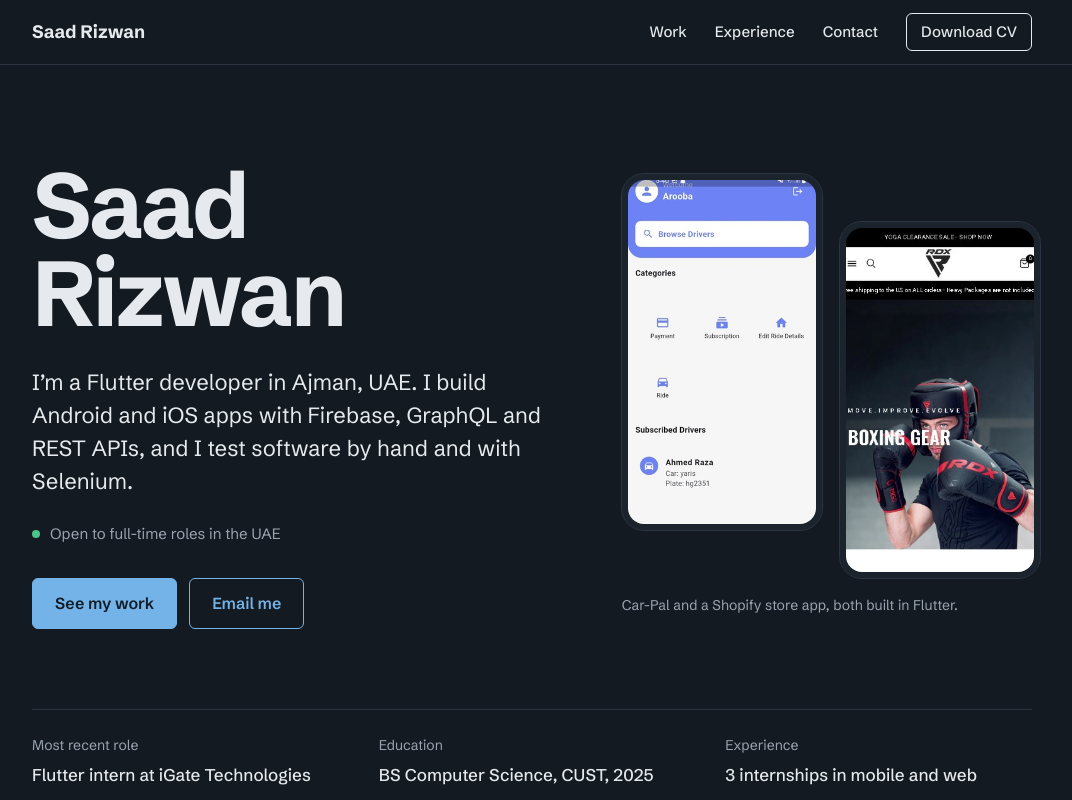
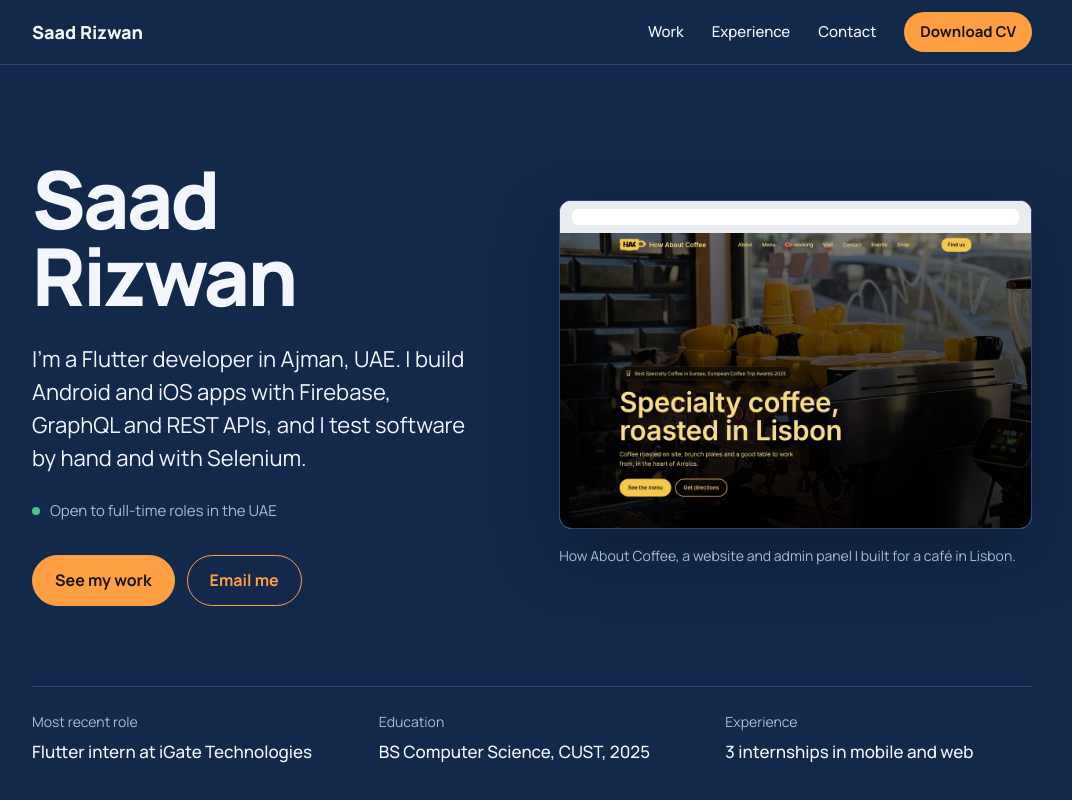
Before and after one commit to Saadi6969/portfolio, a plain HTML site: page index.html in a window 1280 px wide. Shown: the top 800 px of the page, without its empty margins (108-1180 px from the left). Drawn offline with Linux system fonts and the light colour scheme.

Commit message:
Update index.html

```diff
--- a/index.html
+++ b/index.html
@@ -6,8 +6,8 @@
 <title>Saad Rizwan | Flutter Developer in Ajman, UAE</title>
 <meta name="description" content="Saad Rizwan is a Flutter developer and QA tester in Ajman, UAE, building Android and iOS apps with Firebase, GraphQL and REST APIs. Open to full-time roles.">
 <link rel="canonical" href="https://saadrizwan.vercel.app/">
-<meta name="theme-color" content="#141a21">
-<meta name="color-scheme" content="dark">
+<meta name="theme-color" content="#13294b">
+<meta name="color-scheme" content="light">
 <meta name="google-site-verification" content="google22505d8295560da2">
 
 <meta property="og:type" content="website">
@@ -29,7 +29,7 @@
 
 <link rel="preconnect" href="https://fonts.googleapis.com">
 <link rel="preconnect" href="https://fonts.gstatic.com" crossorigin>
-<link href="https://fonts.googleapis.com/css2?family=Schibsted+Grotesk:wght@400;500;600;700&display=swap" rel="stylesheet">
+<link href="https://fonts.googleapis.com/css2?family=Manrope:wght@400;500;600;700;800&display=swap" rel="stylesheet">
 
 <script type="application/ld+json">
 {
@@ -47,16 +47,30 @@
 
 <style>
 :root {
-  --paper: #141a21;
-  --surface: #1b232c;
-  --ink: #e6eaee;
-  --muted: #9aa5b1;
-  --line: #2b3541;
-  --accent: #74b3e8;
-  --accent-ink: #a3cdf2;
-  --on-accent: #0f1b27;
+  --paper: #ffffff;
+  --surface: #f2f5f9;
+  --ink: #14213a;
+  --muted: #566176;
+  --line: #e2e7ee;
+  --accent: #13294b;
+  --accent-ink: #0a1a33;
+  --on-accent: #ffffff;
+  --orange: #ff9f43;
+  --orange-ink: #ffb46b;
   --max: 1080px;
   --gap: clamp(20px, 4vw, 40px);
+}
+.dark {
+  --paper: #13294b;
+  --surface: #1c3762;
+  --ink: #f3f6fb;
+  --muted: #a8bad8;
+  --line: #2c4673;
+  --accent: #ff9f43;
+  --accent-ink: #ffb46b;
+  --on-accent: #1a1408;
+  background: var(--paper);
+  color: var(--ink);
 }
 
 *, *::before, *::after { box-sizing: border-box; }
@@ -67,7 +81,7 @@ body {
   margin: 0;
   background: var(--paper);
   color: var(--ink);
-  font-family: "Schibsted Grotesk", system-ui, -apple-system, "Segoe UI", sans-serif;
+  font-family: "Manrope", system-ui, -apple-system, "Segoe UI", sans-serif;
   font-size: 17px;
   line-height: 1.6;
 }
@@ -85,21 +99,21 @@ a:hover { color: var(--accent-ink); }
 /* header */
 .site-head { border-bottom: 1px solid var(--line); background: var(--paper); position: sticky; top: 0; z-index: 5; }
 .site-head .wrap { display: flex; align-items: center; justify-content: space-between; height: 64px; }
-.brand { font-weight: 700; color: var(--ink); text-decoration: none; font-size: 18px; }
+.brand { font-weight: 800; color: var(--ink); text-decoration: none; font-size: 18px; }
 .nav { display: flex; gap: 28px; align-items: center; }
 .nav a { color: var(--ink); text-decoration: none; font-size: 15px; font-weight: 500; }
 .nav a:hover { color: var(--accent); }
-.nav .cv { border: 1px solid var(--ink); border-radius: 6px; padding: 6px 14px; }
-.nav .cv:hover { background: var(--ink); color: var(--paper); }
+.nav .cv { background: var(--accent); color: var(--on-accent); border-radius: 999px; padding: 8px 16px; font-weight: 700; }
+.nav .cv:hover { background: var(--accent-ink); color: var(--on-accent); }
 
 /* hero */
 .hero { padding: clamp(48px, 8vw, 96px) 0 clamp(48px, 7vw, 80px); }
-.hero-grid { display: grid; grid-template-columns: 1.25fr 1fr; gap: clamp(32px, 6vw, 80px); align-items: center; }
+.hero-grid { display: grid; grid-template-columns: 1fr 1.05fr; gap: clamp(32px, 6vw, 80px); align-items: center; }
 .hero h1 {
-  font-size: clamp(48px, 7.6vw, 92px);
+  font-size: clamp(44px, 6.4vw, 80px);
   line-height: 0.96;
   letter-spacing: -0.035em;
-  font-weight: 700;
+  font-weight: 800;
   margin: 0 0 28px;
 }
 .hero .lede { font-size: clamp(19px, 2vw, 22px); line-height: 1.5; max-width: 30em; margin: 0 0 20px; color: var(--ink); }
@@ -107,7 +121,7 @@ a:hover { color: var(--accent-ink); }
 .status::before { content: ""; width: 8px; height: 8px; border-radius: 50%; background: #4cc38a; }
 .actions { display: flex; flex-wrap: wrap; gap: 12px; }
 .btn {
-  display: inline-block; padding: 12px 22px; border-radius: 6px; font-weight: 600; font-size: 16px;
+  display: inline-block; padding: 12px 22px; border-radius: 999px; font-weight: 700; font-size: 16px;
   text-decoration: none; border: 1px solid var(--accent);
 }
 .btn-primary { background: var(--accent); color: var(--on-accent); }
@@ -116,13 +130,10 @@ a:hover { color: var(--accent-ink); }
 .btn-plain:hover { background: var(--surface); }
 
 .showcase { margin: 0; justify-self: end; }
-.showcase-phones { display: flex; gap: 18px; align-items: flex-start; }
-.showcase-phones img {
-  width: 200px; aspect-ratio: 9 / 16; height: auto; object-fit: cover; object-position: top;
-  border-radius: 22px; border: 6px solid var(--surface); outline: 1px solid var(--line);
-  background: var(--surface);
-}
-.showcase-phones img + img { margin-top: 48px; }
+.browser { display: block; width: min(560px, 100%); border-radius: 12px; overflow: hidden; background: #fff; border: 1px solid var(--line); box-shadow: 0 24px 60px rgba(4, 12, 28, 0.35); }
+.browser-bar { display: flex; align-items: center; height: 32px; padding: 0 12px; background: #e9edf2; }
+.browser-bar span { flex: 1; height: 16px; border-radius: 6px; background: #fff; }
+.browser img { width: 100%; height: auto; }
 .showcase figcaption { color: var(--muted); font-size: 14px; margin-top: 16px; }
 
 .facts {
@@ -134,8 +145,9 @@ a:hover { color: var(--accent-ink); }
 
 /* sections */
 section { padding: clamp(56px, 8vw, 96px) 0; border-top: 1px solid var(--line); }
+section.dark, .hero + section { border-top: 0; }
 .sec-head { display: grid; grid-template-columns: 1fr 2fr; gap: var(--gap); margin-bottom: clamp(32px, 5vw, 56px); }
-.sec-head h2, .sec-title { font-size: clamp(28px, 3.4vw, 40px); line-height: 1.1; letter-spacing: -0.02em; margin: 0; font-weight: 700; }
+.sec-head h2, .sec-title { font-size: clamp(28px, 3.4vw, 40px); line-height: 1.1; letter-spacing: -0.02em; margin: 0; font-weight: 800; }
 .sec-head p { margin: 0; color: var(--muted); max-width: 36em; }
 
 .sec-title { margin-bottom: 12px; }
@@ -220,15 +232,14 @@ section { padding: clamp(56px, 8vw, 96px) 0; border-top: 1px solid var(--line);
   body { font-size: 16px; }
   .nav a:not(.cv) { display: none; }
   .groups, .contact-list { grid-template-columns: 1fr; }
-    .showcase, .showcase-phones { width: 100%; }
-  .showcase-phones img { width: calc(50% - 9px); }
+    .showcase { width: 100%; }
 }
 </style>
 </head>
 <body>
 <a class="skip" href="#main">Skip to content</a>
 
-<header class="site-head">
+<header class="site-head dark">
   <div class="wrap">
     <a class="brand" href="#top">Saad Rizwan</a>
     <nav class="nav" aria-label="Main">
@@ -241,7 +252,7 @@ section { padding: clamp(56px, 8vw, 96px) 0; border-top: 1px solid var(--line);
 </header>
 
 <main id="main">
-  <div class="hero" id="top">
+  <div class="hero dark" id="top">
     <div class="wrap hero-grid">
       <div class="hero-text">
         <h1>Saad Rizwan</h1>
@@ -253,11 +264,11 @@ section { padding: clamp(56px, 8vw, 96px) 0; border-top: 1px solid var(--line);
         </div>
       </div>
       <figure class="showcase">
-        <div class="showcase-phones">
-          <img src="images/carpal-1.jpg" alt="Car-Pal app home screen" width="317" height="651">
-          <img src="images/shopify-1.png" alt="Shopify store app home screen" width="316" height="547">
-        </div>
-        <figcaption>Car-Pal and a Shopify store app, both built in Flutter.</figcaption>
+        <a class="browser" href="#work" aria-label="See the How About Coffee project">
+          <span class="browser-bar"><span></span></span>
+          <img src="images/hac-home.jpg" alt="How About Coffee website home page" width="1200" height="750">
+        </a>
+        <figcaption>How About Coffee, a website and admin panel I built for a café in Lisbon.</figcaption>
       </figure>
     </div>
     <div class="wrap">
@@ -275,6 +286,34 @@ section { padding: clamp(56px, 8vw, 96px) 0; border-top: 1px solid var(--line);
         <h2 id="work-title">Work</h2>
         <p>Apps I’ve built during internships and on my own, plus a full website for a client.</p>
       </div>
+
+      <article class="project">
+        <div>
+          <h3>How About Coffee</h3>
+          <p class="kind">Website and admin panel for a client</p>
+          <p>A website for a specialty coffee shop and co-working café in Lisbon. Customers see the menu and events and book co-working seats. The owner edits menus, prices, opening hours, events and photos in an admin panel, and manages bookings there.</p>
+          <ul class="points">
+            <li>Booking form that checks opening hours and works out the price</li>
+            <li>Admin sign-in with JWT and protection against password guessing</li>
+            <li>REST API with photo uploads</li>
+          </ul>
+          <ul class="stack" aria-label="Built with">
+            <li>React</li><li>Vite</li><li>Python</li><li>FastAPI</li><li>MongoDB</li>
+          </ul>
+        </div>
+        <div>
+          <div class="screens wide" tabindex="0" aria-label="How About Coffee screenshots">
+            <figure><a href="images/hac-home.jpg" target="_blank" rel="noopener"><img src="images/hac-home.jpg" alt="How About Coffee: Home page" width="1200" height="750" loading="lazy"></a><figcaption>Home page</figcaption></figure>
+            <figure><a href="images/hac-booking.jpg" target="_blank" rel="noopener"><img src="images/hac-booking.jpg" alt="How About Coffee: Co-working booking form" width="1200" height="916" loading="lazy"></a><figcaption>Co-working booking form</figcaption></figure>
+            <figure><a href="images/hac-admin-bookings.jpg" target="_blank" rel="noopener"><img src="images/hac-admin-bookings.jpg" alt="How About Coffee: Admin panel: bookings" width="1200" height="750" loading="lazy"></a><figcaption>Admin panel: bookings</figcaption></figure>
+            <figure><a href="images/hac-menu.jpg" target="_blank" rel="noopener"><img src="images/hac-menu.jpg" alt="How About Coffee: Menu" width="1200" height="750" loading="lazy"></a><figcaption>Menu</figcaption></figure>
+            <figure><a href="images/hac-admin-menu.jpg" target="_blank" rel="noopener"><img src="images/hac-admin-menu.jpg" alt="How About Coffee: Admin panel: menu editor" width="1200" height="750" loading="lazy"></a><figcaption>Admin panel: menu editor</figcaption></figure>
+            <figure><a href="images/hac-coworking.jpg" target="_blank" rel="noopener"><img src="images/hac-coworking.jpg" alt="How About Coffee: Co-working section" width="1200" height="750" loading="lazy"></a><figcaption>Co-working section</figcaption></figure>
+            <figure><a href="images/hac-gallery.jpg" target="_blank" rel="noopener"><img src="images/hac-gallery.jpg" alt="How About Coffee: Photo gallery" width="1200" height="750" loading="lazy"></a><figcaption>Photo gallery</figcaption></figure>
+          </div>
+          <p class="scroll-hint">Scroll sideways for more. Click a screenshot to see it full size.</p>
+        </div>
+      </article>
 
       <article class="project">
         <div>
@@ -330,34 +369,6 @@ section { padding: clamp(56px, 8vw, 96px) 0; border-top: 1px solid var(--line);
             <figure><img src="images/shopify-7.png" alt="Shopify app screen" width="321" height="399" loading="lazy"></figure>
           </div>
           <p class="scroll-hint">Scroll sideways for more screens.</p>
-        </div>
-      </article>
-
-      <article class="project">
-        <div>
-          <h3>How About Coffee</h3>
-          <p class="kind">Website and admin panel for a client</p>
-          <p>A website for a specialty coffee shop and co-working café in Lisbon. Customers see the menu and events and book co-working seats. The owner edits menus, prices, opening hours, events and photos in an admin panel, and manages bookings there.</p>
-          <ul class="points">
-            <li>Booking form that checks opening hours and works out the price</li>
-            <li>Admin sign-in with JWT and protection against password guessing</li>
-            <li>REST API with photo uploads</li>
-          </ul>
-          <ul class="stack" aria-label="Built with">
-            <li>React</li><li>Vite</li><li>Python</li><li>FastAPI</li><li>MongoDB</li>
-          </ul>
-        </div>
-        <div>
-          <div class="screens wide" tabindex="0" aria-label="How About Coffee screenshots">
-            <figure><a href="images/hac-home.jpg" target="_blank" rel="noopener"><img src="images/hac-home.jpg" alt="How About Coffee: Home page" width="1200" height="750" loading="lazy"></a><figcaption>Home page</figcaption></figure>
-            <figure><a href="images/hac-booking.jpg" target="_blank" rel="noopener"><img src="images/hac-booking.jpg" alt="How About Coffee: Co-working booking form" width="1200" height="916" loading="lazy"></a><figcaption>Co-working booking form</figcaption></figure>
-            <figure><a href="images/hac-admin-bookings.jpg" target="_blank" rel="noopener"><img src="images/hac-admin-bookings.jpg" alt="How About Coffee: Admin panel: bookings" width="1200" height="750" loading="lazy"></a><figcaption>Admin panel: bookings</figcaption></figure>
-            <figure><a href="images/hac-menu.jpg" target="_blank" rel="noopener"><img src="images/hac-menu.jpg" alt="How About Coffee: Menu" width="1200" height="750" loading="lazy"></a><figcaption>Menu</figcaption></figure>
-            <figure><a href="images/hac-admin-menu.jpg" target="_blank" rel="noopener"><img src="images/hac-admin-menu.jpg" alt="How About Coffee: Admin panel: menu editor" width="1200" height="750" loading="lazy"></a><figcaption>Admin panel: menu editor</figcaption></figure>
-            <figure><a href="images/hac-coworking.jpg" target="_blank" rel="noopener"><img src="images/hac-coworking.jpg" alt="How About Coffee: Co-working section" width="1200" height="750" loading="lazy"></a><figcaption>Co-working section</figcaption></figure>
-            <figure><a href="images/hac-gallery.jpg" target="_blank" rel="noopener"><img src="images/hac-gallery.jpg" alt="How About Coffee: Photo gallery" width="1200" height="750" loading="lazy"></a><figcaption>Photo gallery</figcaption></figure>
-          </div>
-          <p class="scroll-hint">Scroll sideways for more. Click a screenshot to see it full size.</p>
         </div>
       </article>
 
@@ -468,7 +479,7 @@ section { padding: clamp(56px, 8vw, 96px) 0; border-top: 1px solid var(--line);
     </div>
   </section>
 
-  <section id="contact" class="contact" aria-labelledby="contact-title">
+  <section id="contact" class="contact dark" aria-labelledby="contact-title">
     <div class="wrap">
       <h2 id="contact-title">Hiring a Flutter developer? Let’s talk.</h2>
       <p class="lede">I’m based in Ajman. Email is the quickest way to reach me.</p>
@@ -486,7 +497,7 @@ section { padding: clamp(56px, 8vw, 96px) 0; border-top: 1px solid var(--line);
   </section>
 </main>
 
-<footer class="site-foot">
+<footer class="site-foot dark">
   <div class="wrap">© 2026 Saad Rizwan</div>
 </footer>
 </body>
```
